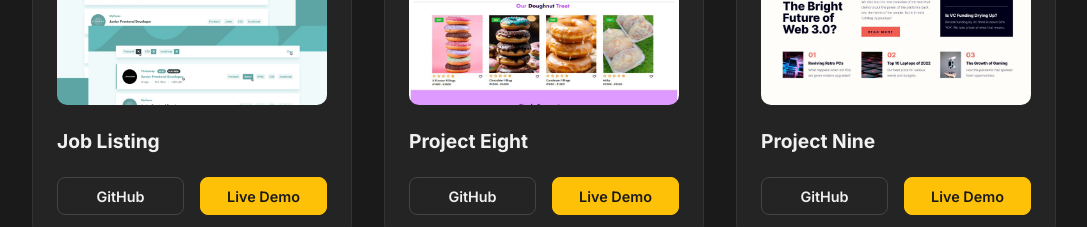
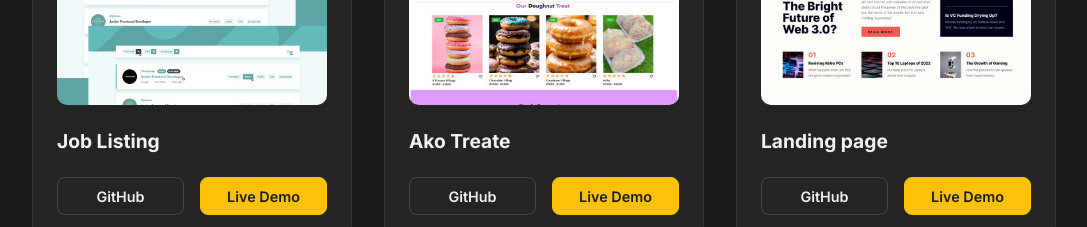
Before and after one commit to Gemcreation/gemportfolio, a React (Create React App) app: page / in a window 1280 px wide. Shown: the part 2980-3207 px from the top of the page, without its empty margins (96-1183 px from the left). Built offline with nearby package versions, Linux system fonts and the light colour scheme; a web font is replaced by a local one.

Commit message:
adding titles that fit each project

```diff
--- a/src/components/Projects.jsx
+++ b/src/components/Projects.jsx
@@ -56,13 +56,13 @@ const projectsList = [
   },
   {
     image: project5,
-    title: 'Project Eight',
+    title: 'Ako Treate',
     github: 'https://github.com/Gemcreation/redo-ako-treate',
     live: 'https://ako-treate.vercel.app/'
   },
   {
     image: project6,
-    title: 'Project Nine',
+    title: 'Landing page',
     github: 'https://github.com/Gemcreation/webs-landing-page',
     live: 'https://web3-landing-pages.vercel.app/'
   }
```
